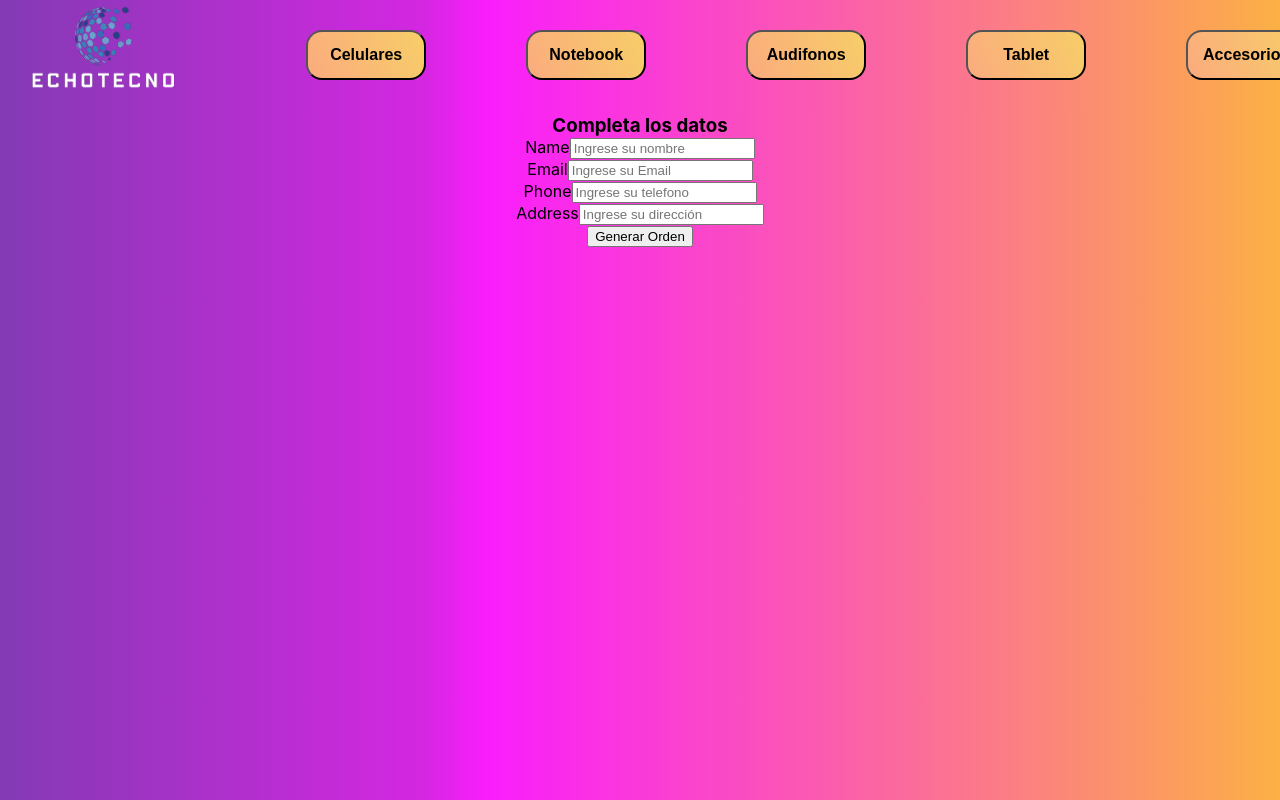
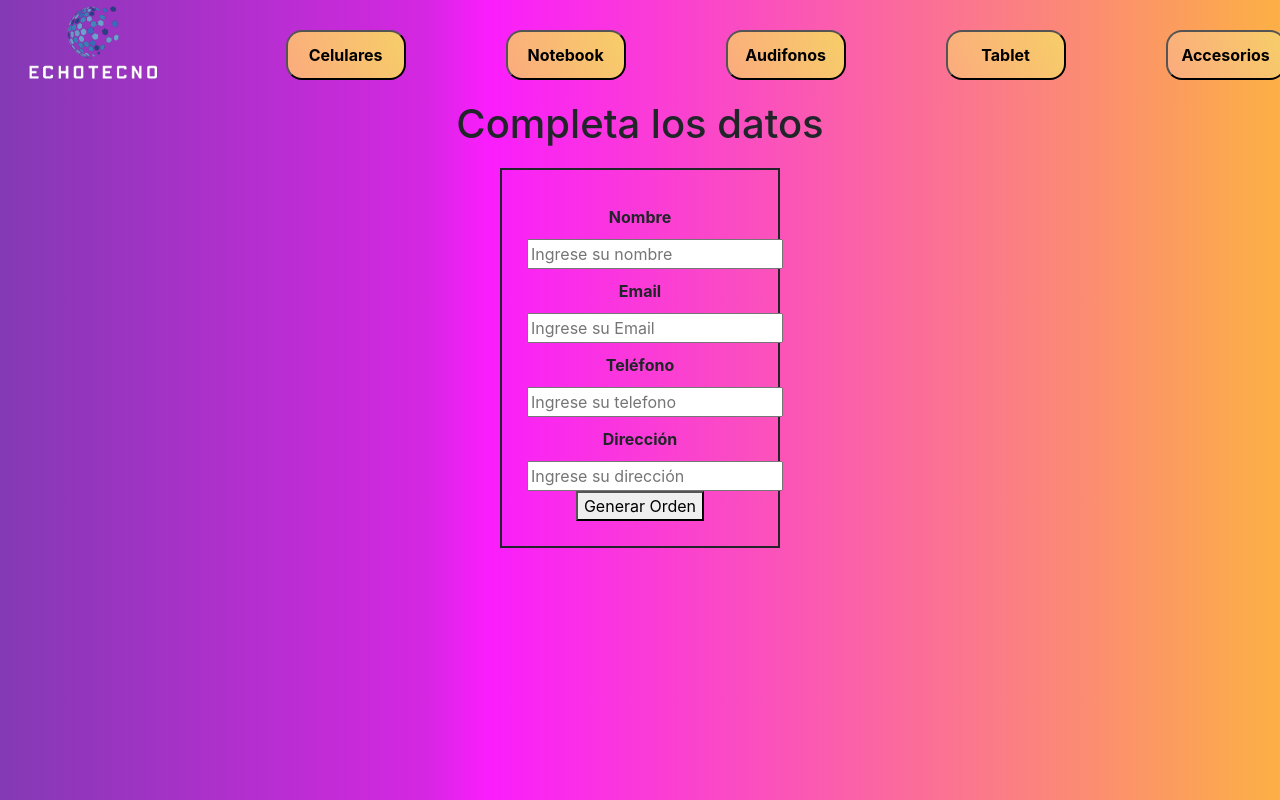
Before and after one commit to FlorAguirre/EchoTecno, a React (Create React App) app: page /checkout in a window 1280 px wide. Shown: the top 800 px of the page. Built offline with nearby package versions, Linux system fonts and the light colour scheme; no server answers.

Commit message:
CheckOut

```diff
--- a/public/index.html
+++ b/public/index.html
@@ -10,7 +10,7 @@
       content="Web site created using create-react-app"
     />
     <link rel="apple-touch-icon" href="%PUBLIC_URL%/logo192.png" />
-<!--     <link href="https://cdn.jsdelivr.net/npm/bootstrap@5.2.0-beta1/dist/css/bootstrap.min.css" rel="stylesheet" integrity="sha384-0evHe/X+R7YkIZDRvuzKMRqM+OrBnVFBL6DOitfPri4tjfHxaWutUpFmBp4vmVor" crossorigin="anonymous"> -->
+    <link href="https://cdn.jsdelivr.net/npm/bootstrap@5.2.0-beta1/dist/css/bootstrap.min.css" rel="stylesheet" integrity="sha384-0evHe/X+R7YkIZDRvuzKMRqM+OrBnVFBL6DOitfPri4tjfHxaWutUpFmBp4vmVor" crossorigin="anonymous">
     <!--
       manifest.json provides metadata used when your web app is installed on a
       user's mobile device or desktop. See https://developers.google.com/web/fundamentals/web-app-manifest/
@@ -40,7 +40,7 @@
       To begin the development, run `npm start` or `yarn start`.
       To create a production bundle, use `npm run build` or `yarn build`.
     -->
-<!--     <script src="https://cdn.jsdelivr.net/npm/@popperjs/core@2.11.5/dist/umd/popper.min.js" integrity="sha384-Xe+8cL9oJa6tN/veChSP7q+mnSPaj5Bcu9mPX5F5xIGE0DVittaqT5lorf0EI7Vk" crossorigin="anonymous"></script>
-    <script src="https://cdn.jsdelivr.net/npm/bootstrap@5.2.0-beta1/dist/js/bootstrap.min.js" integrity="sha384-kjU+l4N0Yf4ZOJErLsIcvOU2qSb74wXpOhqTvwVx3OElZRweTnQ6d31fXEoRD1Jy" crossorigin="anonymous"></script> -->
+    <script src="https://cdn.jsdelivr.net/npm/@popperjs/core@2.11.5/dist/umd/popper.min.js" integrity="sha384-Xe+8cL9oJa6tN/veChSP7q+mnSPaj5Bcu9mPX5F5xIGE0DVittaqT5lorf0EI7Vk" crossorigin="anonymous"></script>
+    <script src="https://cdn.jsdelivr.net/npm/bootstrap@5.2.0-beta1/dist/js/bootstrap.min.js" integrity="sha384-kjU+l4N0Yf4ZOJErLsIcvOU2qSb74wXpOhqTvwVx3OElZRweTnQ6d31fXEoRD1Jy" crossorigin="anonymous"></script>
   </body>
 </html>
--- /dev/null
+++ b/src/components/CheckOut/CheckOut.css
@@ -0,0 +1,13 @@
+.form{
+    border: 2px solid;
+
+    padding:25px;
+    margin-top:20px;
+    margin-left: 500px;;
+    margin-right: 500px;
+}
+
+.label{
+    padding:10px;
+    font-weight: bold;
+}
--- a/src/components/CheckOut/CheckOut.js
+++ b/src/components/CheckOut/CheckOut.js
@@ -7,6 +7,8 @@ import CartContext from "../../context/CartContext"
 /* import Form from '../Form/Form' */
 import app from '../../services/firebase/index'
 import{getAuth, signOut} from 'firebase/auth'
+import '../CheckOut/CheckOut.css'
+
 
 const CheckOut = () =>{
     const[loading, setLoading] = useState(false)
@@ -108,26 +110,28 @@ const CheckOut = () =>{
 
  return (
     <>
-        <h3>Completa los datos</h3>
-                <form onSubmit={guardarDatos}>
+        <h1>Completa los datos</h1>
+                <form  onSubmit={guardarDatos}>
+                <div className ='form'>
                     <div>
-                        <label>Name</label>
+                        <label className='label'>Nombre</label>
                         <input type="text" name='name' placeholder='Ingrese su nombre' onChange={capturarInputs} value={user.name}/>
                     </div>
                     <div>
-                        <label>Email</label>
+                        <label className='label'>Email</label>
                         <input type="text" name='email' placeholder='Ingrese su Email' onChange={capturarInputs} value={user.email}/>
                     </div>
                     <div>
-                        <label>Phone</label>
+                        <label className='label'>Teléfono</label>
                         <input type="text" name='phone' placeholder='Ingrese su telefono' onChange={capturarInputs} value={user.phone}/>
                     </div>
                     <div>
-                        <label>Address</label>
+                        <label className='label'>Dirección</label>
                         <input type="text" name='address' placeholder='Ingrese su dirección' onChange={capturarInputs} value={user.address}/>
                     </div>
 
                      <button  onClick={handleCreateOrder} >Generar Orden</button>
+                     </div>
                 </form>
 
 
--- a/src/components/NavBar/NavBar.css
+++ b/src/components/NavBar/NavBar.css
@@ -40,12 +40,12 @@ body{
   }
 
   .carrito{
-    height: 35px;
-    margin-top:25px;
+    height: 50px ;
+    margin-top:25px ;
     margin-left: 40px;
     border: solid;
-    padding:10px;
-    background-image: linear-gradient(62deg, #FBAB7E 0%, #F7CE68 100%);
+    padding:10px ;
+    background-color:rgb(246, 193, 193);
     border-radius:1rem;
   }
 
```
